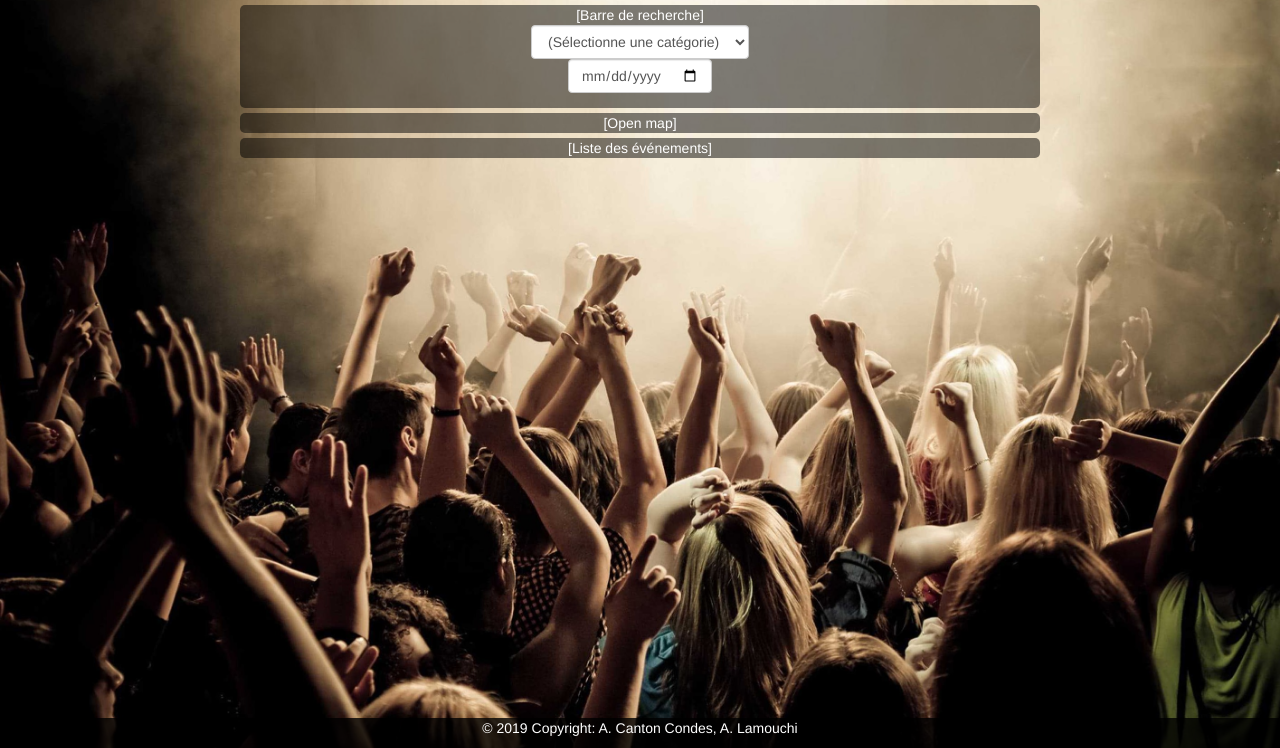
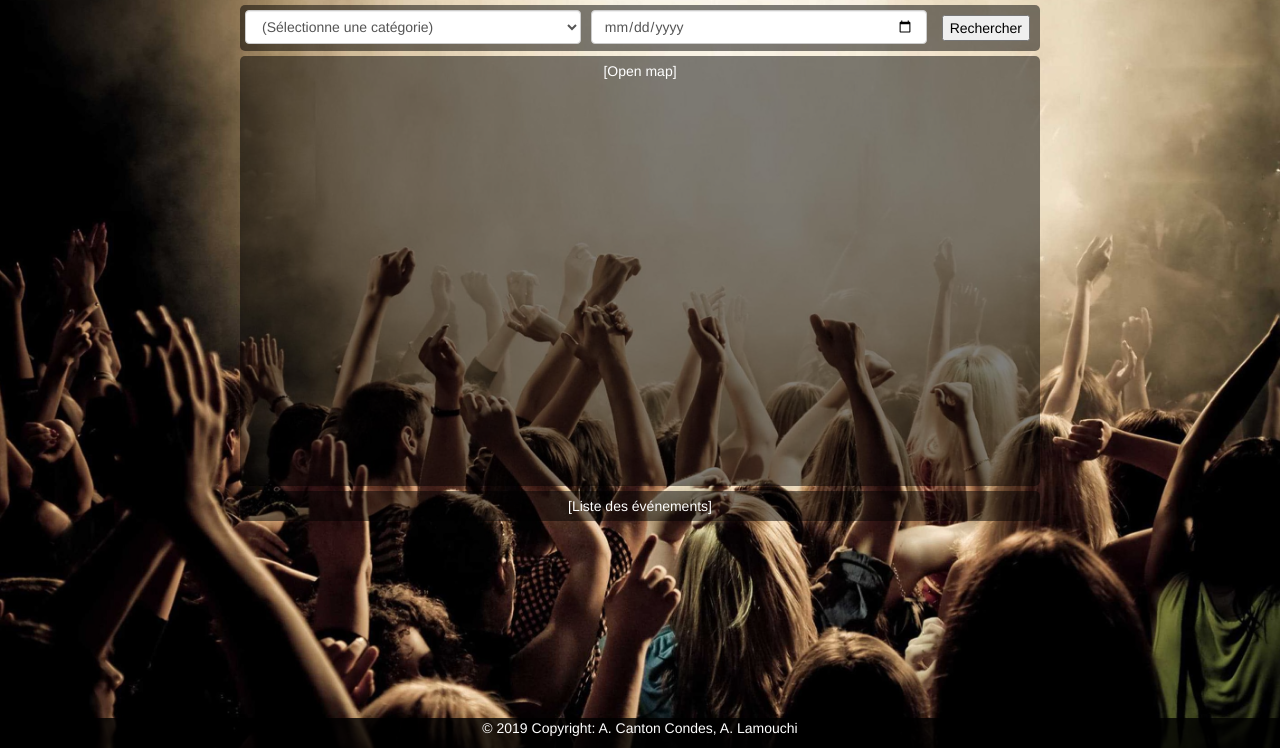
Before and after one commit to lamouchiambre/projetHLIN510, a PHP site: page /main.php in a window 1280 px wide. Shown: the part 52-800 px from the top of the page. Run offline with PHP 8.4, Linux system fonts and the light colour scheme; some libraries are stand-ins or nearby versions.

Commit message:
style.css, barre de recherche fini, open street map s'affiche bizarrement

```diff
--- a/main.php
+++ b/main.php
@@ -5,82 +5,13 @@
   <meta charset="utf-8">
   <meta name="viewport" content="width=device-width, initial-scale=1">
   <link rel="stylesheet" href="https://maxcdn.bootstrapcdn.com/bootstrap/3.4.0/css/bootstrap.min.css">
+  <link rel="stylesheet" href="style.css">
   <script src="https://ajax.googleapis.com/ajax/libs/jquery/3.4.1/jquery.min.js"></script>
   <script src="https://maxcdn.bootstrapcdn.com/bootstrap/3.4.0/js/bootstrap.min.js"></script>
-  <style>
-    html, body {
-	    height: 100%;
-	    margin: 0; padding: 0;
-    }
-    body {
-      background: url(img/crowd.jpg) no-repeat center fixed;
-      -webkit-background-size: cover;
-      background-size: cover;
-	    display : table;
-	    width: 100%;
 
-      /* background: #ffd89b;
-      background: -webkit-linear-gradient(to right, #ffd89b, #19547b);
-      background: linear-gradient(to right, #ffd89b, #19547b); */
-    }
-    .navbar {
-      margin-bottom: 0;
-      background-color: rgba(0, 0, 0, 1);
-    }
-    .nav {
-      background-color: rgba(150, 0, 75, 0.5);
-    }
-    .nav a {
-      color: white;
-    }
-    ul.nav a:hover {
-      /* background-color: rgba(150, 0, 75, 1);   */
-      background-color: DimGrey !important;
-      /* color: Plum !important; */
-      color: Gold !important;
-    }
-    .logo {
-      width: 60%;
-    }
-    .bloc {
-      background-color: rgba(0, 0, 0, 0.5);
-      color: rgb(255, 255, 255);
-      text-align: center;
-      width: 800px;
-      margin: 0 auto;
-      border-radius: 5px;
-      margin-top: 5px;
-    }
-    .box {
-      display: flex;
-      justify-content: center;
-      align-items: center;
-    }
-    footer {
-      background-color: rgba(0, 0, 0, 0.8);
-      padding: 25px;
-      color: white;
-	    display : table-row;
-	    height: 1px;
-    }
-
-    @import "compass/css3";
-
-    .flex-container {
-      padding: 0;
-      margin: 0;
-      list-style: none;
-
-      display: -webkit-box;
-      display: -moz-box;
-      display: -ms-flexbox;
-      display: -webkit-flex;
-      display: flex;
-
-      -webkit-flex-flow: row wrap;
-      justify-content: space-around;
-    }
-  </style>
+  <meta name="viewport" content="width=device-width">
+  <!-- OpenLayers CSS -->
+  <link rel="stylesheet" href="https://cdn.rawgit.com/openlayers/openlayers.github.io/master/en/v6.0.1/css/ol.css" type="text/css">
 </head>
 <body>
 
@@ -110,11 +41,10 @@
 <!-- Fin du menu -->
 
 <!-- Début de la barre de recherche -->
-<div class="bloc" id="search-bar">
-  [Barre de recherche]
-  <ul class="flex-container">
-    <form action="#" method="post" novalidate="novalidate">
-      <li class="flex-item">
+<div class="bloc" id="bloc-search-bar">
+  <div class="wrapper">
+
+    <div class="search-bar-category">
       <select class="form-control search-slt">
         <option>(Sélectionne une catégorie)</option>
         <option>Spectacle</option>
@@ -123,60 +53,39 @@
         <option>Festival</option>
         <option>Evènement sportif</option>
       </select>
-      </li>
-      <li class="flex-container">
-        <div class="form-group row">
-          <div class="col-10">
+    </div>
+
+    <div class="search-bar-date">
       <input class="form-control" type="date">
     </div>
+
+    <div class="search-bar-submit">
+      <input type="submit" value="Rechercher">
     </div>
-      </li>
-    </form>
-  </ul>
 
-  <!-- <section class="search-sec">
-    <div class="container">
-      <form action="#" method="post" novalidate="novalidate">
-        <div class="row">
-          <div class="col-lg-8">
-            <div class="row">
-              <div class="col-lg-3 col-md-3 col-sm-8 p-0">
-                <input type="text" class="form-control search-slt" placeholder="Enter Pickup City">
   </div>
-              <div class="col-lg-3 col-md-3 col-sm-8 p-0">
-                <input type="text" class="form-control search-slt" placeholder="Enter Drop City">
-              </div>
-              <div class="col-lg-3 col-md-3 col-sm-8 p-0">
-                <select class="form-control search-slt" id="exampleFormControlSelect1">
-                  <option>Select Vehicle</option>
-                  <option>Example one</option>
-                  <option>Example one</option>
-                  <option>Example one</option>
-                  <option>Example one</option>
-                  <option>Example one</option>
-                  <option>Example one</option>
-                </select>
-              </div>
-              <div class="col-lg-3 col-md-3 col-sm-8 p-0">
-                <button type="button" class="btn btn-danger wrn-btn">Search</button>
-              </div>
-            </div>
-          </div>
-        </div>
-      </form>
-    </div>
-  </section> -->
+
 </div>
 <!-- Fin de la barre de recherche -->
 
 <!-- Début de la map -->
-<div class="bloc" id="map">
+<div class="bloc" id="bloc-map">
   [Open map]
+  <div id="map"></div>
+    <script src="https://cdn.rawgit.com/openlayers/openlayers.github.io/master/en/v6.0.1/build/ol.js" type="text/javascript"></script>
+
+    <script>
+      var map = new ol.Map({
+        target: 'map',
+        layers: [new ol.layer.Tile({source: new ol.source.OSM()})],
+        view: new ol.View({center: ol.proj.fromLonLat([2.1833, 41.3833]), zoom: 6})
+      });
+    </script>
 </div>
 <!-- Fin de la map -->
 
 <!-- Début de la liste des événements -->
-<div class="bloc" id="listEvents">
+<div class="bloc" id="bloc-list-events">
   [Liste des événements]
 </div>
 <!-- Fin de la liste des événements -->
--- /dev/null
+++ b/style.css
@@ -0,0 +1,101 @@
+html, body {
+  height: 100%;
+  margin: 0; padding: 0;
+}
+body {
+  background: url(img/crowd.jpg) no-repeat center fixed;
+  -webkit-background-size: cover;
+  background-size: cover;
+  display : table;
+  width: 100%;
+
+  /* background: #ffd89b;
+  background: -webkit-linear-gradient(to right, #ffd89b, #19547b);
+  background: linear-gradient(to right, #ffd89b, #19547b); */
+}
+.navbar {
+  margin-bottom: 0;
+  background-color: rgba(0, 0, 0, 1);
+}
+.nav {
+  background-color: rgba(150, 0, 75, 0.5);
+}
+.nav a {
+  color: white;
+}
+ul.nav a:hover {
+  /* background-color: rgba(150, 0, 75, 1);   */
+  background-color: DimGrey !important;
+  /* color: Plum !important; */
+  color: Gold !important;
+}
+.logo {
+	width: 60%;
+}
+.bloc {
+  background-color: rgba(0, 0, 0, 0.5);
+  color: rgb(255, 255, 255);
+  text-align: center;
+	width: 800px;
+  margin: 0 auto;
+  border-radius: 5px;
+	margin-top: 5px;
+	padding: 5px;
+}
+.box {
+  display: flex;
+  justify-content: center;
+  align-items: center;
+}
+footer {
+  background-color: rgba(0, 0, 0, 0.8);
+  padding: 25px;
+  color: white;
+    display : table-row;
+    height: 1px;
+}
+
+@import "compass/css3";
+
+.flex-container {
+  padding: 0;
+  margin: 0;
+  list-style: none;
+
+  display: -webkit-box;
+  display: -moz-box;
+  display: -ms-flexbox;
+  display: -webkit-flex;
+  display: flex;
+
+  -webkit-flex-flow: row wrap;
+  justify-content: space-around;
+}
+
+.wrapper {
+  display: grid;
+  grid-template-columns: repeat(2, 2fr);
+  grid-gap: 10px;
+}
+.search-bar-category {
+  grid-row: 1;
+}
+.search-bar-date {
+	grid-row: 1;
+}
+.search-bar-submit {
+	grid-row: 1;
+	color: black;
+	margin: 5px;
+}
+
+#map {
+	/* width: 100%; */
+	/* height: 500px; */
+	/* width: 300px; */
+	/* height: 300px; */
+	width: 100%; /* important! if you need full width display */
+	height: 400px;
+	margin: 0;
+	border-radius: 5px;
+}
```
Lines whose indentation alone changed are shown as unchanged.
